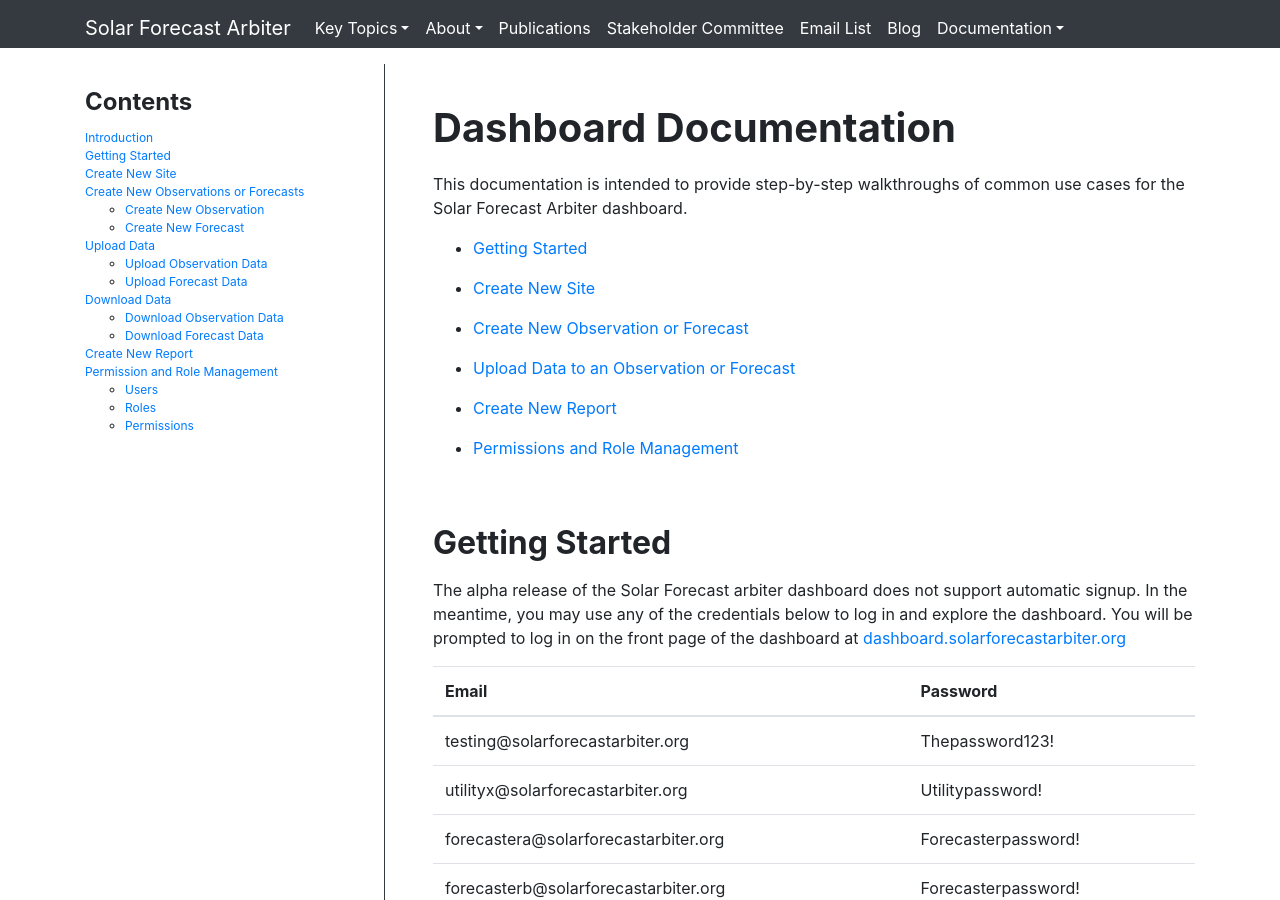
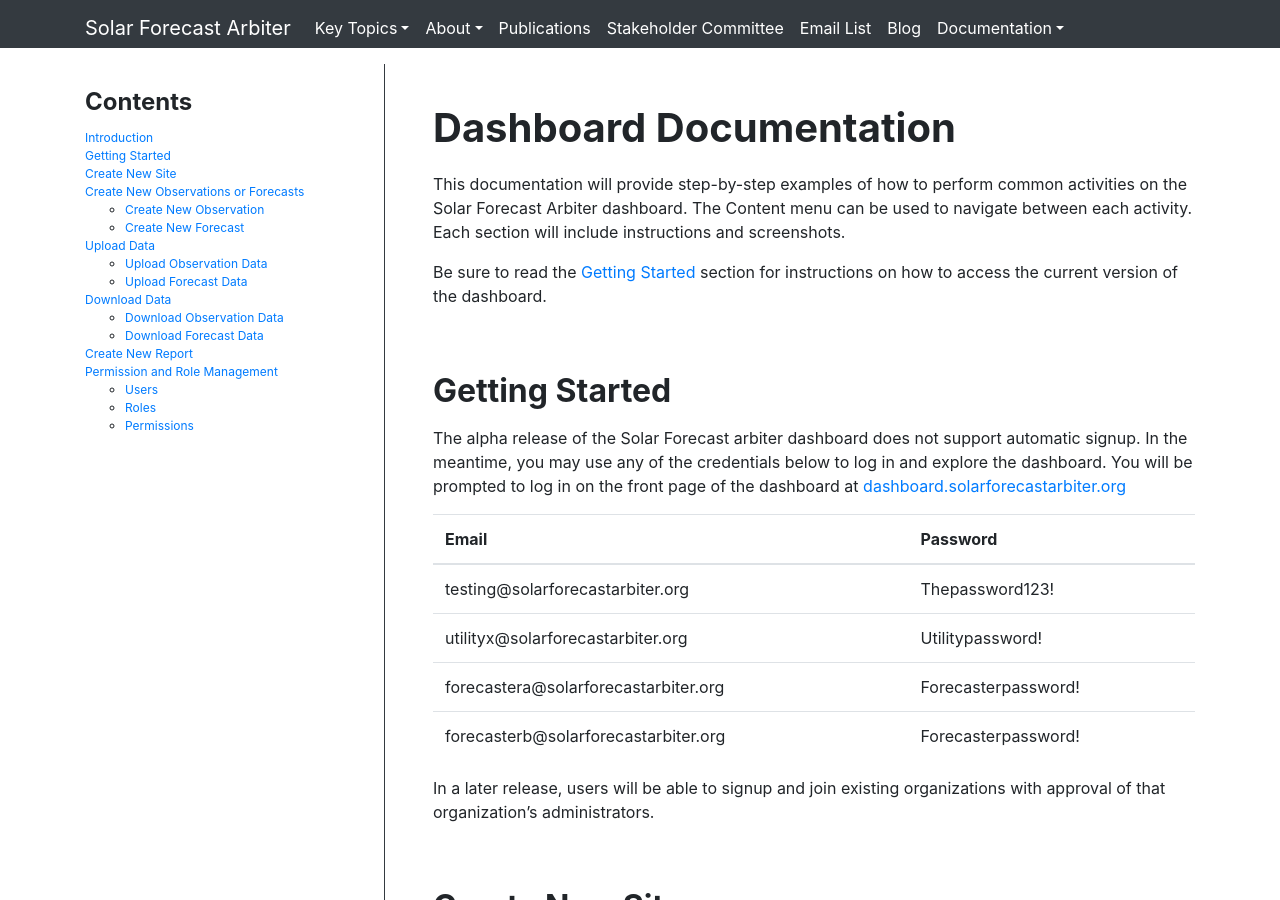
Before and after one commit to SolarArbiter/SolarArbiter.github.io, a Jekyll site: the page built from dashboard_documentation.md, in a window 1280 px wide and 900 px high. Built offline with Jekyll 4.4.1, drawn with Linux system fonts in a browser that asks for light colours; comment, search, counter and statistics services are not loaded; our own code applies the rules of GitHub Pages for plain Markdown files.

Commit message:
update introduction

```diff
--- a/dashboard_documentation.md
+++ b/dashboard_documentation.md
@@ -7,20 +7,14 @@
 =======================
 {: .anchor}
 
-This documentation is intended to provide step-by-step walkthroughs of common
-use cases for the Solar Forecast Arbiter dashboard.
+This documentation will provide step-by-step examples of how to perform
+common activities on the Solar Forecast Arbiter dashboard. The Content menu
+can be used to navigate between each activity. Each section will include
+instructions and screenshots.
 
--   [Getting Started](#getting-started)
+Be sure to read the [Getting Started](#getting-started) section for instructions
+on how to access the current version of the dashboard.
 
--   [Create New Site](#create-new-site)
-
--   [Create New Observation or Forecast](#create-new-observation-or-forecast)
-
--   [Upload Data to an Observation or Forecast](#upload-data)
-
--   [Create New Report](#create-new-report)
-
--   [Permissions and Role Management](#permissionrole-management)
 
 Getting Started
 ---------------
```
